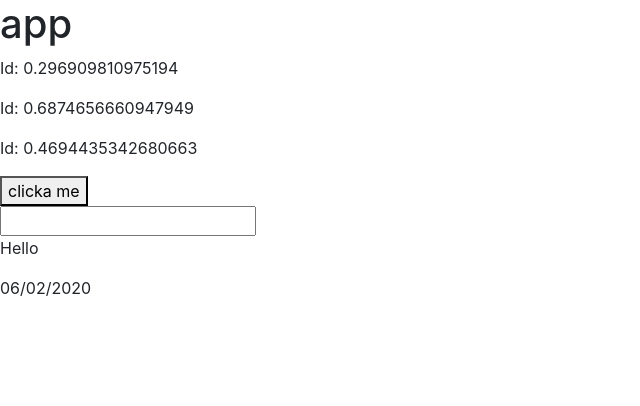
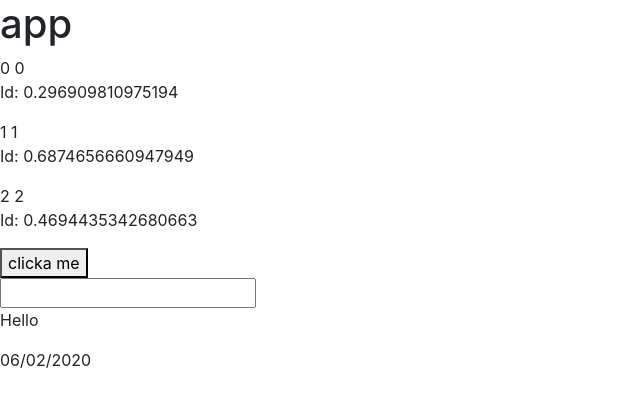
Before and after one commit to Rixikso/Azure, an Angular app in the folder AngularTests/ClientApp/: page / in a window 1280 px wide. Shown: the top 406 px of the page, without its empty margins (0-640 px from the left). Built offline with nearby package versions, Linux system fonts and the light colour scheme.

Commit message:
Added: improved list

```diff
--- a/AngularTests/ClientApp/src/app/components/user-list/user-list.component.html
+++ b/AngularTests/ClientApp/src/app/components/user-list/user-list.component.html
@@ -1,4 +1,6 @@
-<div *ngFor="let number of [0,1,2]">
+<!-- Info: odd -> if is odd = than it gets another css -->
+<div *ngFor="let number of [0,1,2]; let i=index; let odd=odd; trackBy:trackByFunction" [class.odd]="odd">
+    {{i}} {{number}}
     <app-user></app-user>
 </div>
 
--- a/AngularTests/ClientApp/src/app/components/user-list/user-list.component.ts
+++ b/AngularTests/ClientApp/src/app/components/user-list/user-list.component.ts
@@ -6,9 +6,10 @@ import { Component, OnInit } from '@angular/core';
   styleUrls: ['./user-list.component.css']
 })
 export class UserListComponent implements OnInit {
-  public inputValue: string = '';
+  public inputValue = '';
   public today: Date = new Date();
   public toggleBoy = false;
+  public customers = [1, 2, 3];
 
   constructor() { }
 
@@ -19,4 +20,10 @@ export class UserListComponent implements OnInit {
     this.toggleBoy = !this.toggleBoy;
   }
 
+  // Track by function allows you to recreate table only based on difference
+  public trackByFunction(index, item) {
+    // this is indentifier tracked by the ngFor for the optymalization
+    return index;
+  }
+
 }
```
